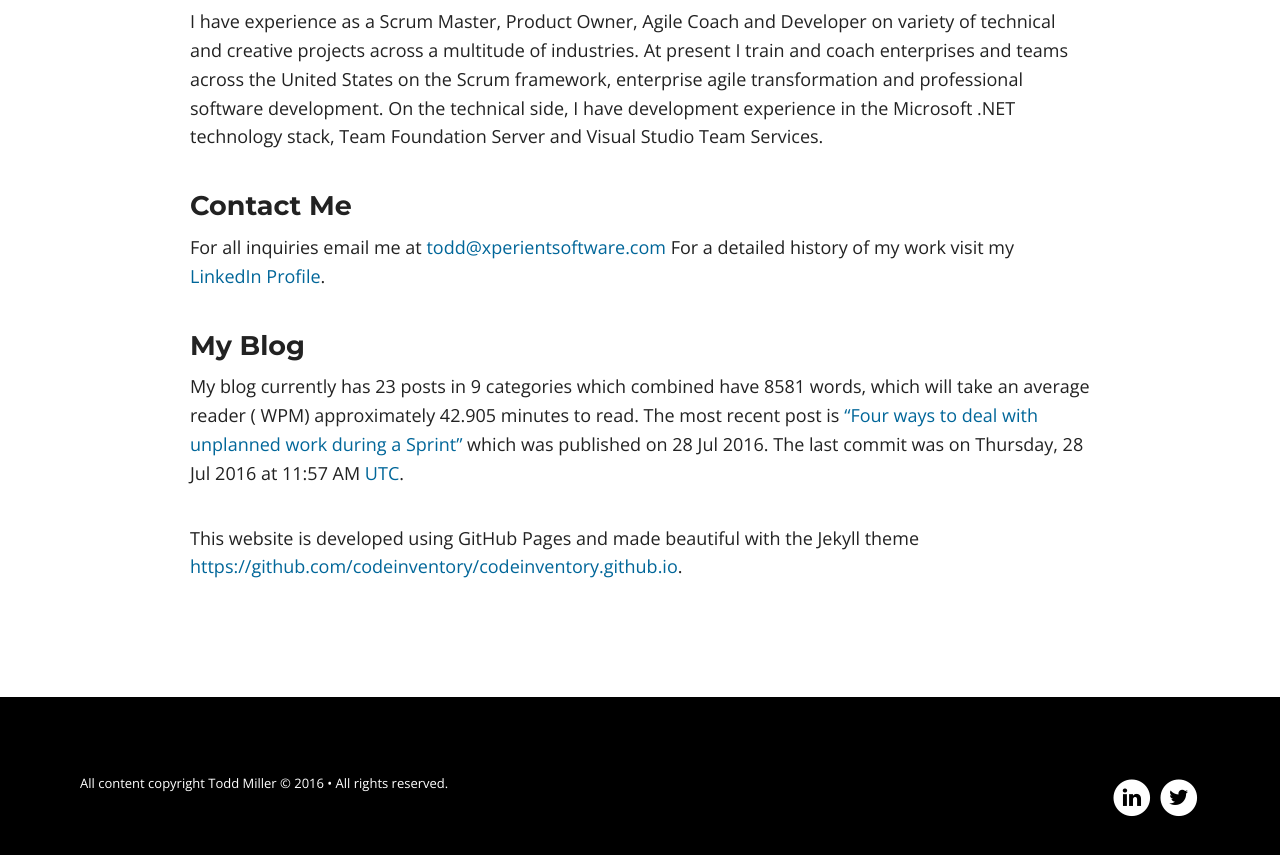
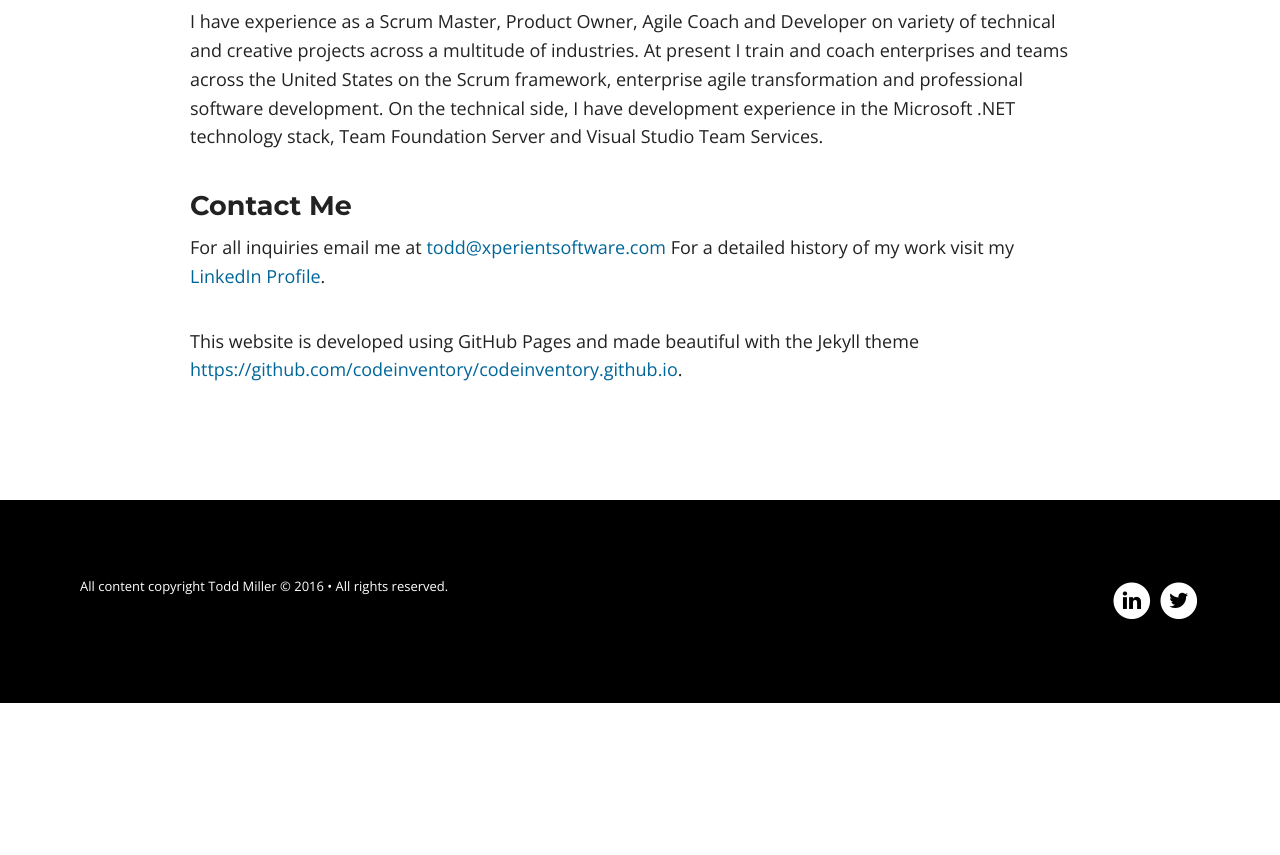
Before and after one commit to agiletodd/agiletodd.github.io, a Jekyll site: the page built from about.md, in a window 1280 px wide and 900 px high, scrolled down 634 px. Shown: the top 855 px of the window. Built offline with Jekyll 4.4.1, drawn with Linux system fonts in a browser that asks for light colours; nearby versions of some CDN libraries; after the commit the page ends 1337 px from its top, so only the background shows below that.

Commit message:
Minor Updates

```diff
--- a/about.md
+++ b/about.md
@@ -27,11 +27,7 @@ Hi my name is Todd Miller and I am a Professional Scrum Trainer for Scrum.org an
 ### About Me
 I have experience as a Scrum Master, Product Owner, Agile Coach and Developer on variety of technical and creative projects across a multitude of industries. At present I train and coach enterprises and teams across the United States on the Scrum framework, enterprise agile transformation and professional software development. On the technical side, I have development experience in the Microsoft .NET technology stack, Team Foundation Server and Visual Studio Team Services.
 
-
 ### Contact Me
 For all inquiries email me at <a href="mailto:todd@xperientsoftware.com" target="_top">todd@xperientsoftware.com</a> For a detailed history of my work visit my <a target="_blank" href="https://linkedin.com/in/todd-miller-16996420">LinkedIn Profile</a>.
 
-### My Blog
-My blog currently has {{ site.posts | size }} posts in {{ site.categories | size }} categories which combined have {{ total_words }} words, which will take an average reader ({{ site.wpm }} WPM) approximately <span class="time">{{ total_readtime }}</span> minutes to read. {% if featuredcount != 0 %}There are <a href="{{ site.url }}/featured">{{ featuredcount }} featured posts</a>, you should definitely check those out.{% endif %} The most recent post is {% for post in site.posts limit:1 %}{% if post.description %}<a href="{{ site.url }}{{ post.url }}" title="{{ post.description }}">"{{ post.title }}"</a>{% else %}<a href="{{ site.url }}{{ post.url }}" title="{{ post.description }}" title="Read more about {{ post.title }}">"{{ post.title }}"</a>{% endif %}{% endfor %} which was published on {% for post in site.posts limit:1 %}{% assign modifiedtime = post.modified | date: "%Y%m%d" %}{% assign posttime = post.date | date: "%Y%m%d" %}<time datetime="{{ post.date | date_to_xmlschema }}" class="post-time">{{ post.date | date: "%d %b %Y" }}</time>{% if post.modified %}{% if modifiedtime != posttime %} and last modified on <time datetime="{{ post.modified | date: "%Y-%m-%d" }}" itemprop="dateModified">{{ post.modified | date: "%d %b %Y" }}</time>{% endif %}{% endif %}{% endfor %}. The last commit was on {{ site.time | date: "%A, %d %b %Y" }} at {{ site.time | date: "%I:%M %p" }} [UTC](http://en.wikipedia.org/wiki/Coordinated_Universal_Time "Temps Universel Coordonné").
-
 This website is developed using GitHub Pages and made beautiful with the Jekyll theme [https://github.com/codeinventory/codeinventory.github.io](https://github.com/codeinventory/codeinventory.github.io).
```
Also changed, not shown: _posts/Scrum-framework/2016-07-28-Unplanned-Work-In-Scrum.md (line endings or trailing spaces).
